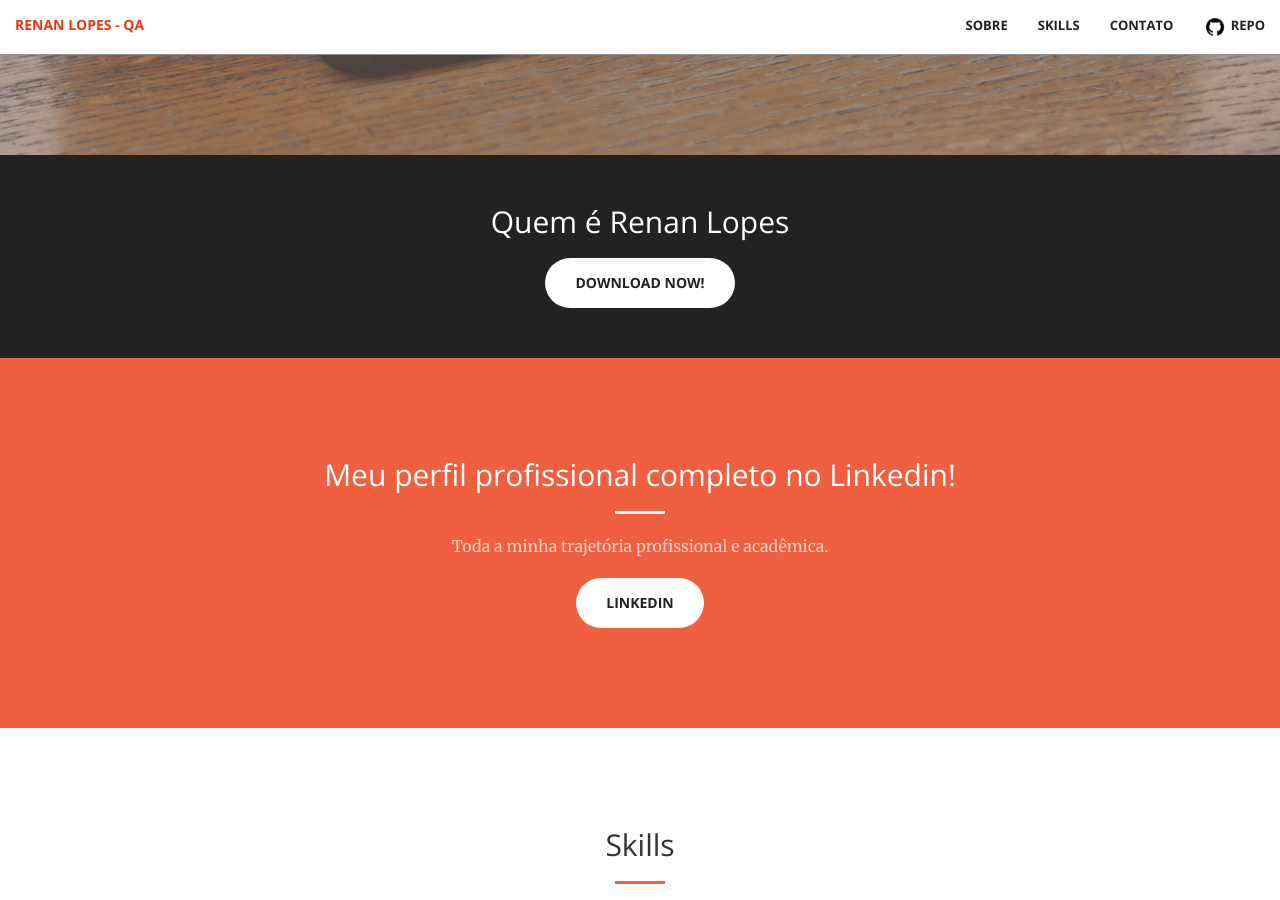
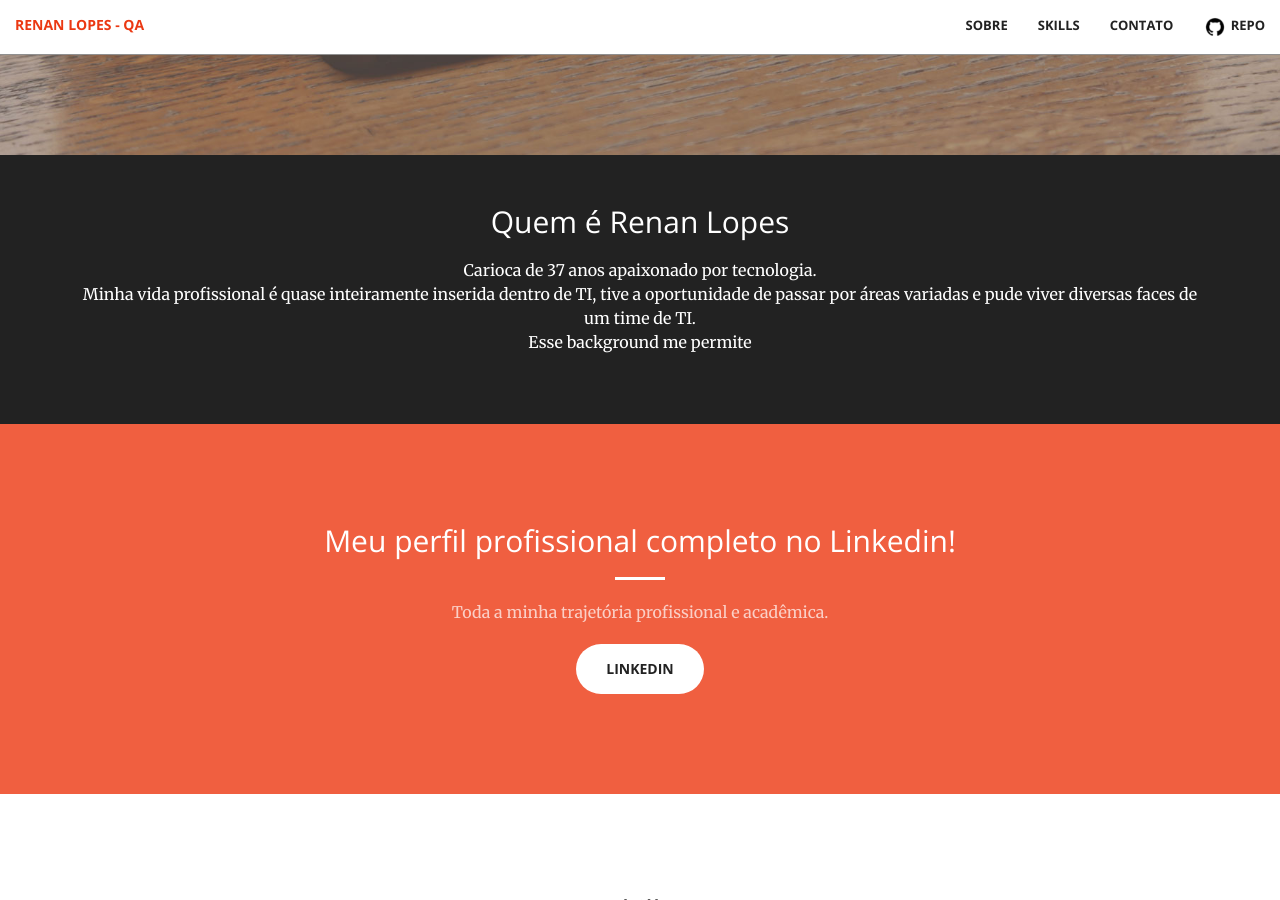
Before and after one commit to renanslopes/renanslopes.github.io, a Jekyll site: the page built from index.html, in a window 1280 px wide and 900 px high, scrolled down 745 px. Built offline with Jekyll 4.4.1, drawn with Linux system fonts in a browser that asks for light colours.

```diff
--- a/_includes/aside.html
+++ b/_includes/aside.html
@@ -2,7 +2,15 @@
     <div class="container text-center">
         <div class="call-to-action">
             <h2>Quem é Renan Lopes</h2>
-            <a href="#" class="btn btn-default btn-xl wow tada">Download Now!</a>
+            <p>
+                Carioca de 37 anos apaixonado por tecnologia.
+                <br/>
+                Minha vida profissional é quase inteiramente inserida dentro de TI, tive a oportunidade de passar por áreas variadas e pude
+                viver diversas faces de um time de TI.
+                <br/>
+                Esse background me permite
+            </p>
+            <!-- <a href="#" class="btn btn-default btn-xl wow tada">Download Now!</a> -->
         </div>
     </div>
 </aside>
--- a/_includes/nav.html
+++ b/_includes/nav.html
@@ -16,7 +16,7 @@
         <div class="collapse navbar-collapse" id="bs-example-navbar-collapse-1">
             <ul class="nav navbar-nav navbar-right">
                 <li>
-                    <a class="page-scroll" href="#about">Sobre</a>
+                    <a class="page-scroll" href="#aside">Sobre</a>
                 </li>
                 <li>
                     <a class="page-scroll" href="#services">Skills</a>
```
Also changed, not shown: README.md, img/renan_avatar_1.png (added).
